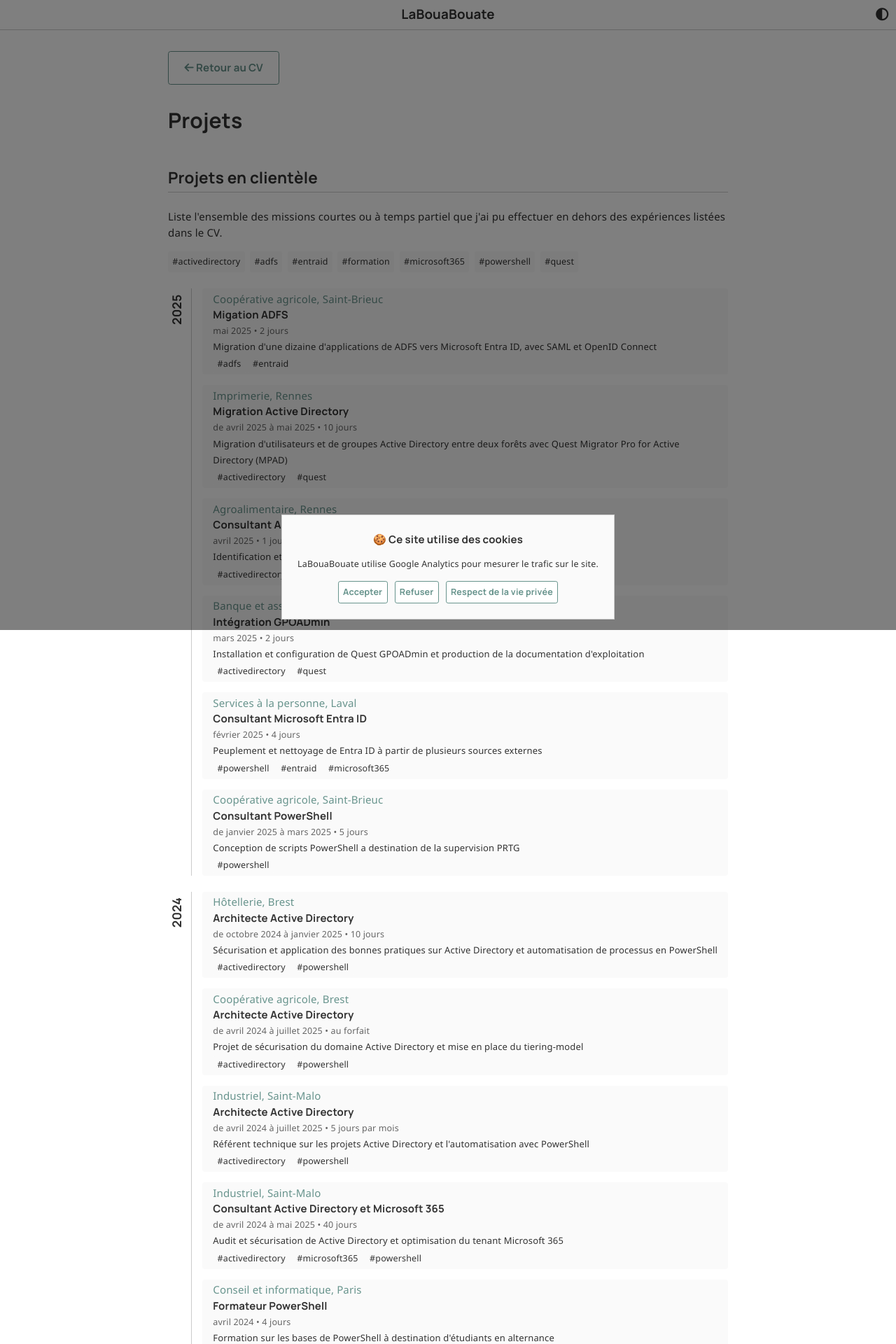
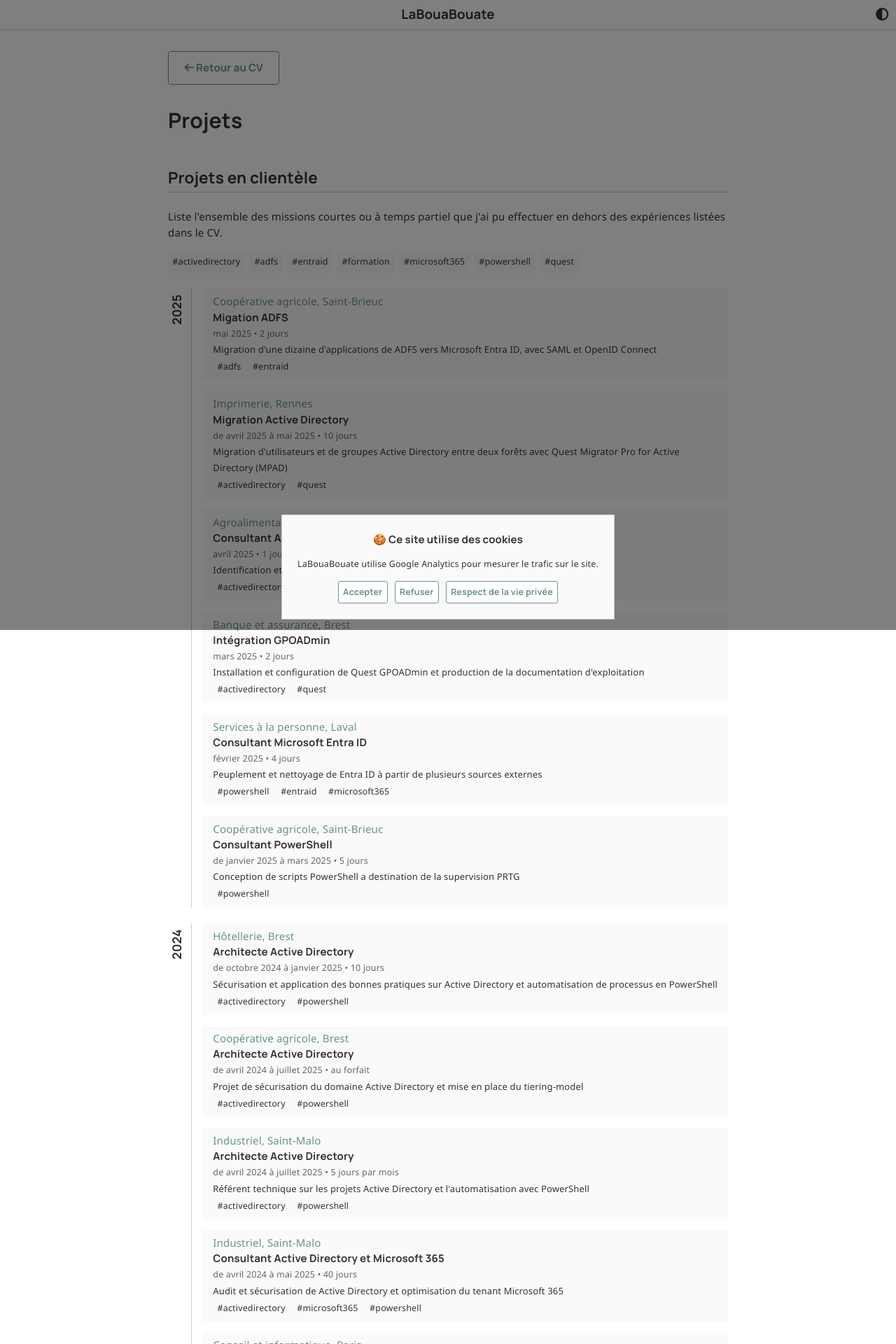
Before and after one commit to leobouard/leobouard.github.io, a Jekyll site: the page built from _pages/projects.html, in a window 1280 px wide. Shown: the top 1920 px of the page at 70% size. Built offline with Jekyll 4.4.1, drawn with Linux system fonts in a browser that asks for light colours; nearby versions of some CDN libraries; some web fonts are replaced.

Commit message:
Modifications mineures CSS

```diff
--- a/_pages/projects.html
+++ b/_pages/projects.html
@@ -32,9 +32,9 @@
 </div>
 
 {% for year in site.data.projects %}
-<div class="project-container fill-available" style="">
+<div class="project-container" style="">
   <h3>{{ year.year }}</h3>
-  <div class="project-per-year">
+  <div class="project-per-year fill-available">
     {% for project in year.projects %}
     <div class="project" id="tag-container" style="">
       <span>{{ project.customer }}</span>
--- a/assets/css/cv.scss
+++ b/assets/css/cv.scss
@@ -285,7 +285,7 @@
 }
 
 div.project {
-    padding: 0.25em 1em;
+    padding: 0.5em 1em;
     border-radius: var(--borderradius);
     background: var(--lightaccent);
 }
```
